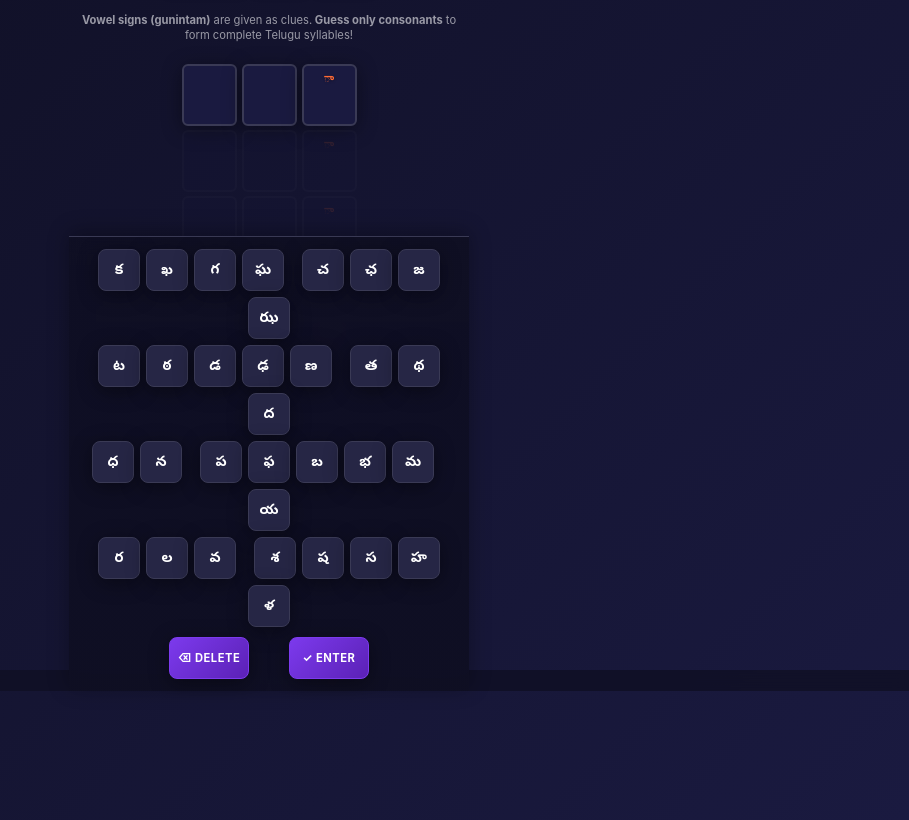
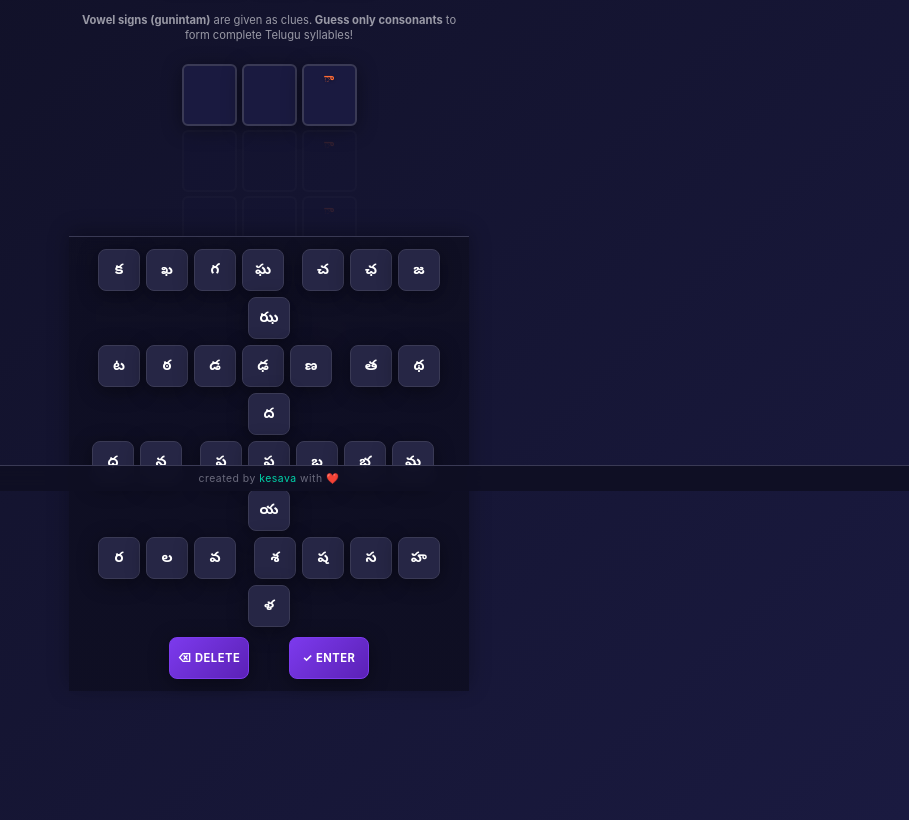
Before and after one commit to kesava/telugu-wordle, a website: page 1.html in a window 1280 px wide. Shown: the part 109-929 px from the top of the page, without its empty margins (371-1280 px from the left). Drawn offline with nearby package versions, Linux system fonts and the light colour scheme.

Commit message:
added footer

```diff
--- a/1.html
+++ b/1.html
@@ -932,19 +932,20 @@
       /* Footer styling */
       .tw-footer {
         position: fixed;
-        bottom: 0;
+        bottom: 200px; /* Position above keyboard */
         left: 0;
         right: 0;
-        background: rgba(15, 15, 35, 0.8);
-        backdrop-filter: blur(5px);
-        -webkit-backdrop-filter: blur(5px);
+        background: rgba(15, 15, 35, 0.9);
+        backdrop-filter: blur(8px);
+        -webkit-backdrop-filter: blur(8px);
         color: var(--text-dim);
         font-size: 0.65rem;
         text-align: center;
-        padding: 4px 8px;
-        z-index: 50;
+        padding: 6px 8px;
+        z-index: 110; /* Above keyboard */
         font-weight: 400;
         letter-spacing: 0.5px;
+        border-top: 1px solid var(--border-color);
       }
 
       .tw-footer a {
@@ -959,7 +960,8 @@
       @media (max-width: 400px) {
         .tw-footer {
           font-size: 0.6rem;
-          padding: 3px 6px;
+          padding: 4px 6px;
+          bottom: 180px; /* Adjust for smaller mobile keyboard */
         }
       }
     </style>
```
Also changed, not shown: 2.html (+9 -7 lines), 3.html (+9 -7 lines), 4.html (+9 -7 lines), 5.html (+9 -7 lines), template.html (+9 -7 lines).
